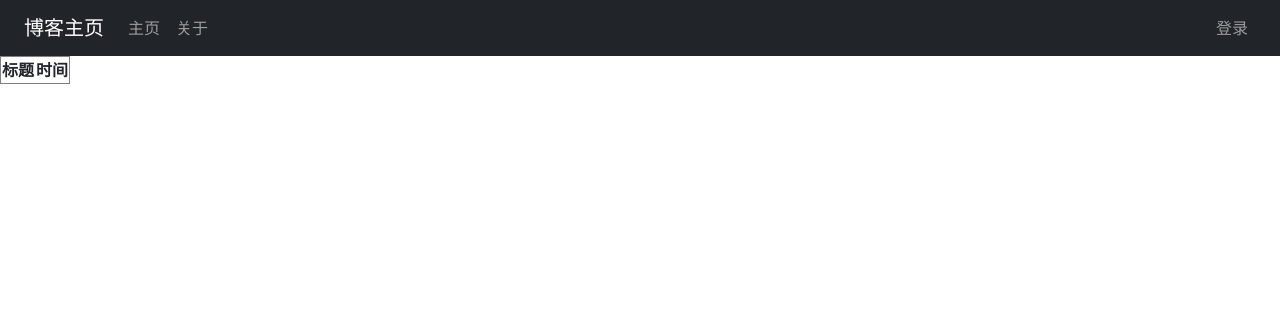
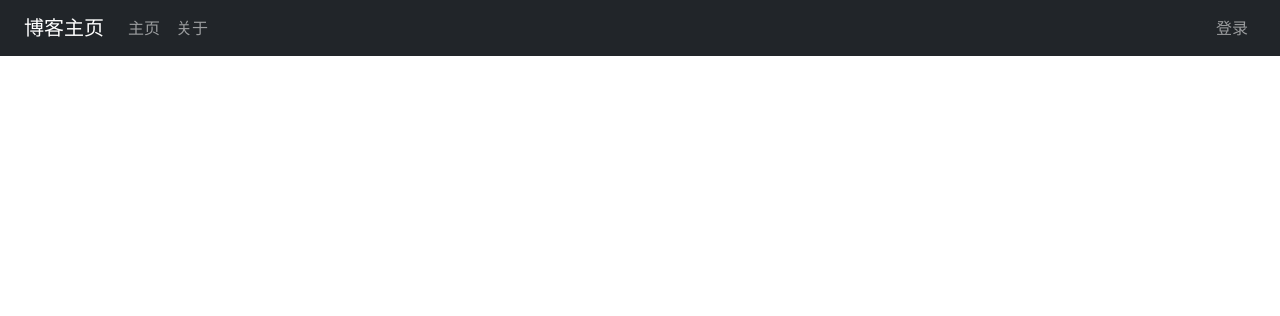
Before and after one commit to hu0701/flask-bootstrap, a Flask app: page / in a window 1280 px wide. Shown: the top 316 px of the page. Run offline with Flask 3, Linux system fonts and the light colour scheme; data that the repository does not hold is empty; some libraries are stand-ins or nearby versions.

Commit message:
no message

```diff
--- a/templates/index.html
+++ b/templates/index.html
@@ -5,16 +5,5 @@
 {% endblock %}
 <--! 拼写错误：在 index.html 文件中，你在循环部分写成了 acticles，应该是 articles。这个拼写错误会导致循环内容无法正确显示。 -->
 {% block content %}
-<table border="1">
-    <tr>
-        <th>标题</th>
-        <th>时间</th>
-    </tr>
-    {% for article in  articles %}
-    <tr>
-        <td><a href="/article/{{ article.id }}.html">{{ article.title }}</a></td>
-        <td>{{ article.create_time }}123</td>
-    </tr>
-    {% endfor %}
-</table>
+
 {% endblock %}
```
